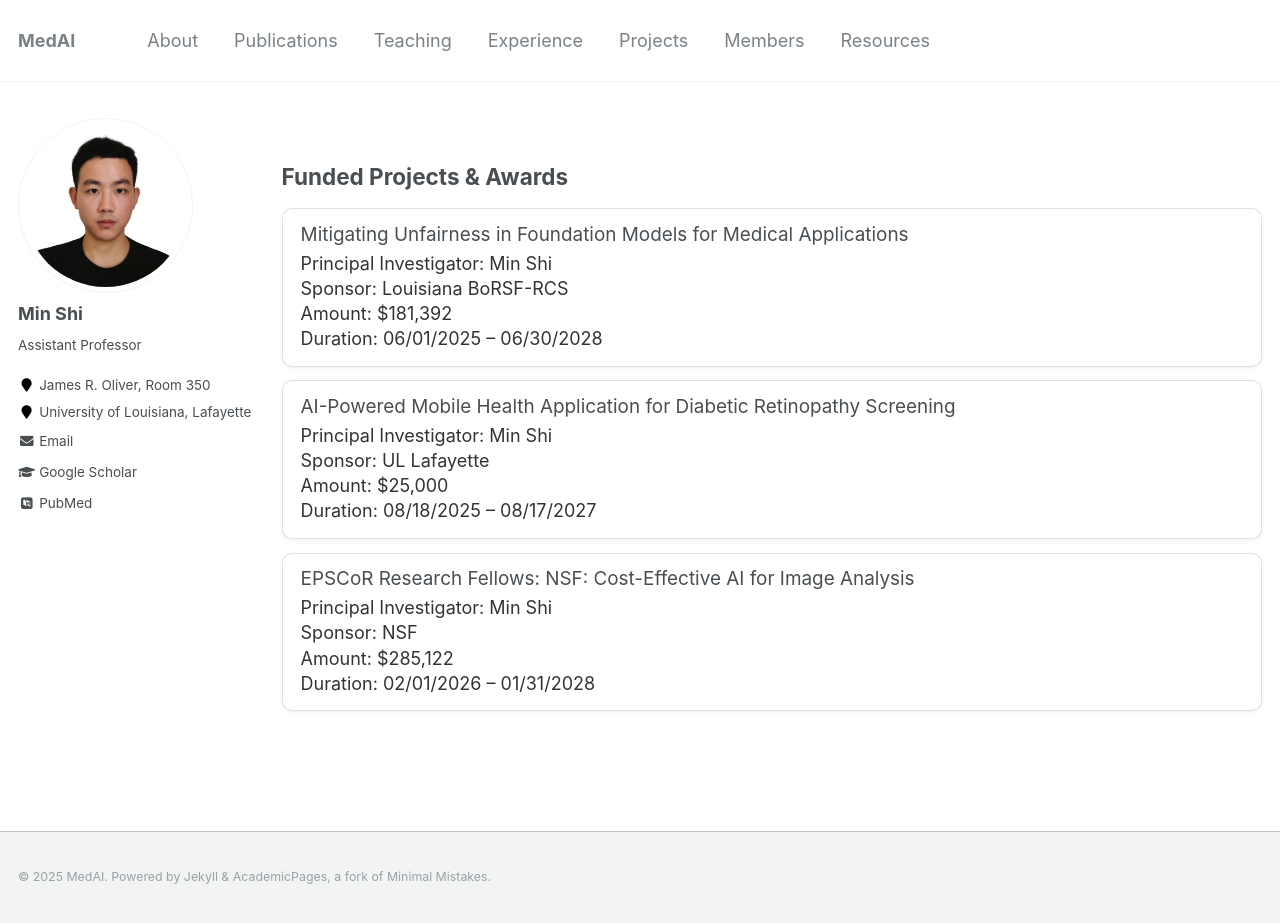
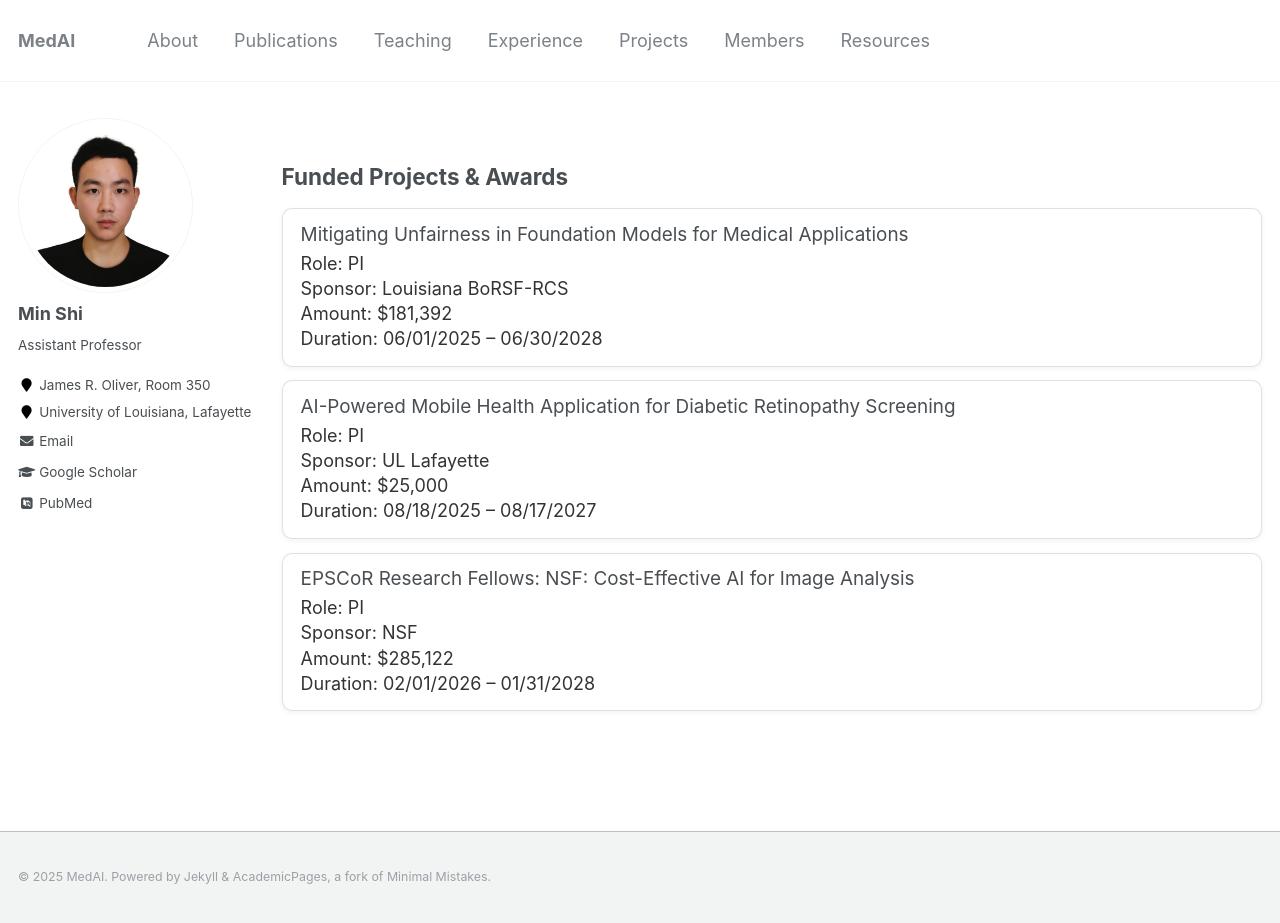
Before and after one commit to shiminxst/shiminxst.github.io, a Jekyll site: the page built from _pages/awards.md, in a window 1280 px wide and 923 px high. Built offline with Jekyll 4.4.1, drawn with Linux system fonts in a browser that asks for light colours; some web fonts are replaced.

Commit message:
Update awards.md

```diff
--- a/_pages/awards.md
+++ b/_pages/awards.md
@@ -62,7 +62,7 @@ author_profile: true
   <li>
     <div class="award-card">
       <p class="award-title">Mitigating Unfairness in Foundation Models for Medical Applications</p>
-      <p class="award-meta">Principal Investigator: Min Shi</p>
+      <p class="award-meta">Role: PI</p>
       <p class="award-meta award-sponsor">Sponsor: Louisiana BoRSF-RCS </p>
       <p class="award-meta">Amount: $181,392</p>
       <p class="award-meta">Duration: 06/01/2025 – 06/30/2028</p>
@@ -72,7 +72,7 @@ author_profile: true
   <li>
     <div class="award-card">
       <p class="award-title">AI-Powered Mobile Health Application for Diabetic Retinopathy Screening</p>
-      <p class="award-meta">Principal Investigator: Min Shi</p>
+      <p class="award-meta">Role: PI</p>
       <p class="award-meta award-sponsor">Sponsor: UL Lafayette</p>
       <p class="award-meta">Amount: $25,000</p>
       <p class="award-meta">Duration: 08/18/2025 – 08/17/2027</p>
@@ -82,7 +82,7 @@ author_profile: true
   <li>
     <div class="award-card">
       <p class="award-title">EPSCoR Research Fellows: NSF: Cost-Effective AI for Image Analysis</p>
-      <p class="award-meta">Principal Investigator: Min Shi</p>
+      <p class="award-meta">Role: PI</p>
       <p class="award-meta award-sponsor">Sponsor: NSF</p>
       <p class="award-meta">Amount: $285,122</p>
       <p class="award-meta">Duration: 02/01/2026 – 01/31/2028</p>
```
